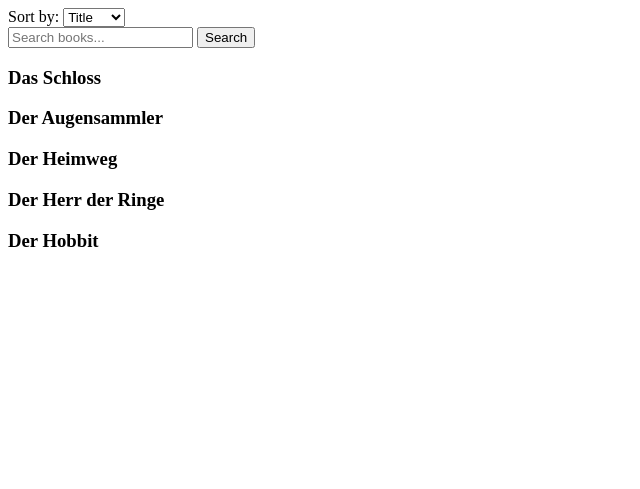
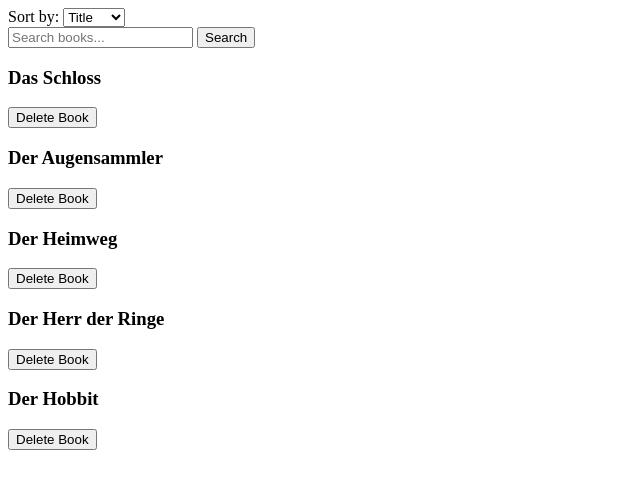
Before and after one commit to aline-j/book-alchemy, a Flask app: page / in a window 1280 px wide. Shown: the top 489 px of the page, without its empty margins (0-640 px from the left). Run offline with Flask 3, Linux system fonts and the light colour scheme.

Commit message:
Add delete book function

```diff
--- a/app.py
+++ b/app.py
@@ -108,5 +108,16 @@
     return render_template("add_book.html", authors=authors)
 
 
+@app.route("/book/<int:book_id>/delete", methods=["POST"])
+def delete_book(book_id):
+    book = Book.query.get_or_404(book_id)
+
+    db.session.delete(book)
+    db.session.commit()
+    flash(f"Book '{book.title}' successfully deleted!", "success")
+
+    return redirect(url_for("home"))
+
+
 if __name__ == "__main__":
     app.run(debug=True, port=5004)
--- a/templates/home.html
+++ b/templates/home.html
@@ -22,7 +22,14 @@
     </form>
 
     {% for book in books %}
-    <div><h3>{{ book.title }}</h3></div>
+    <div>
+      <!-- Book title -->
+      <h3>{{ book.title }}</h3>
+      <!-- Delete button -->
+      <form action="{{ url_for('delete_book', book_id=book.id) }}" method="POST">
+        <button type="submit" onclick="return confirm('Are you sure you want to delete this book?')">Delete Book</button>
+      </form>
+    </div>
     {% endfor %}
   </body>
 </html>
```
Also changed, not shown: data/library.sqlite.
